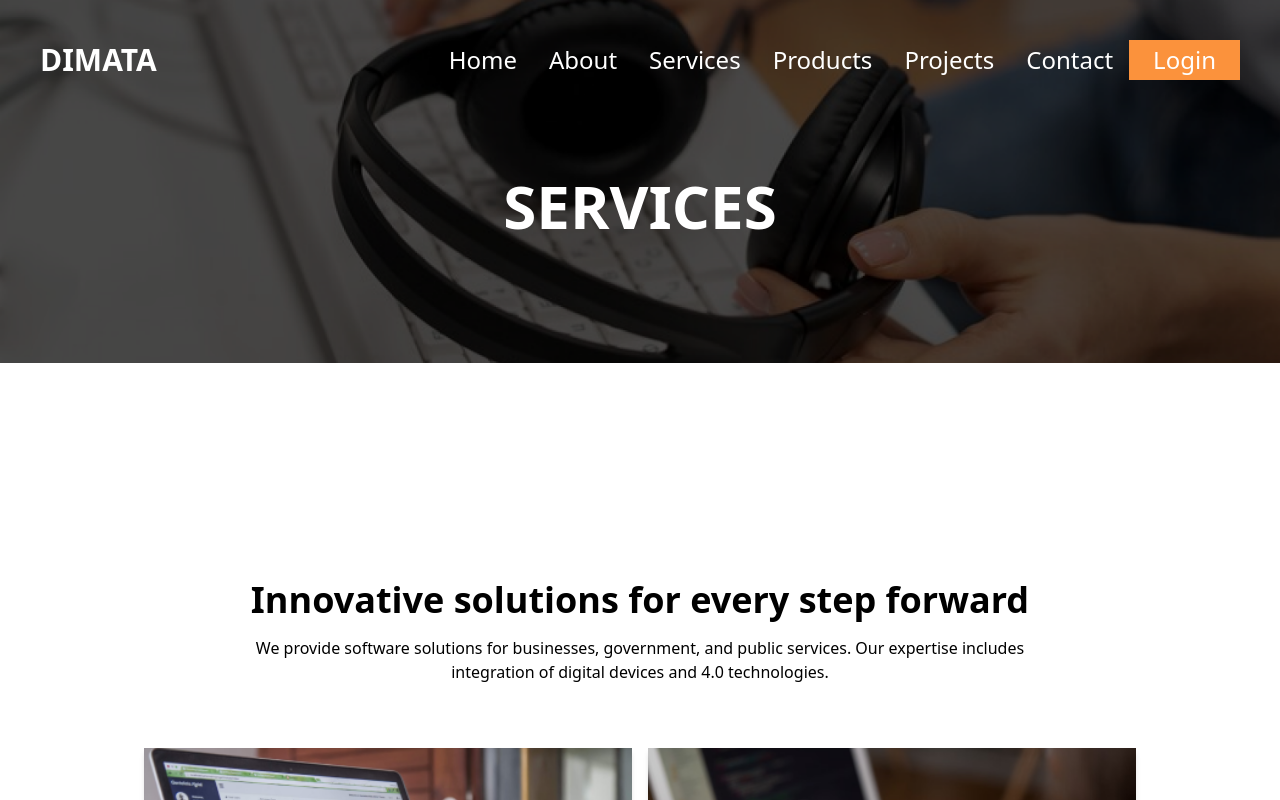
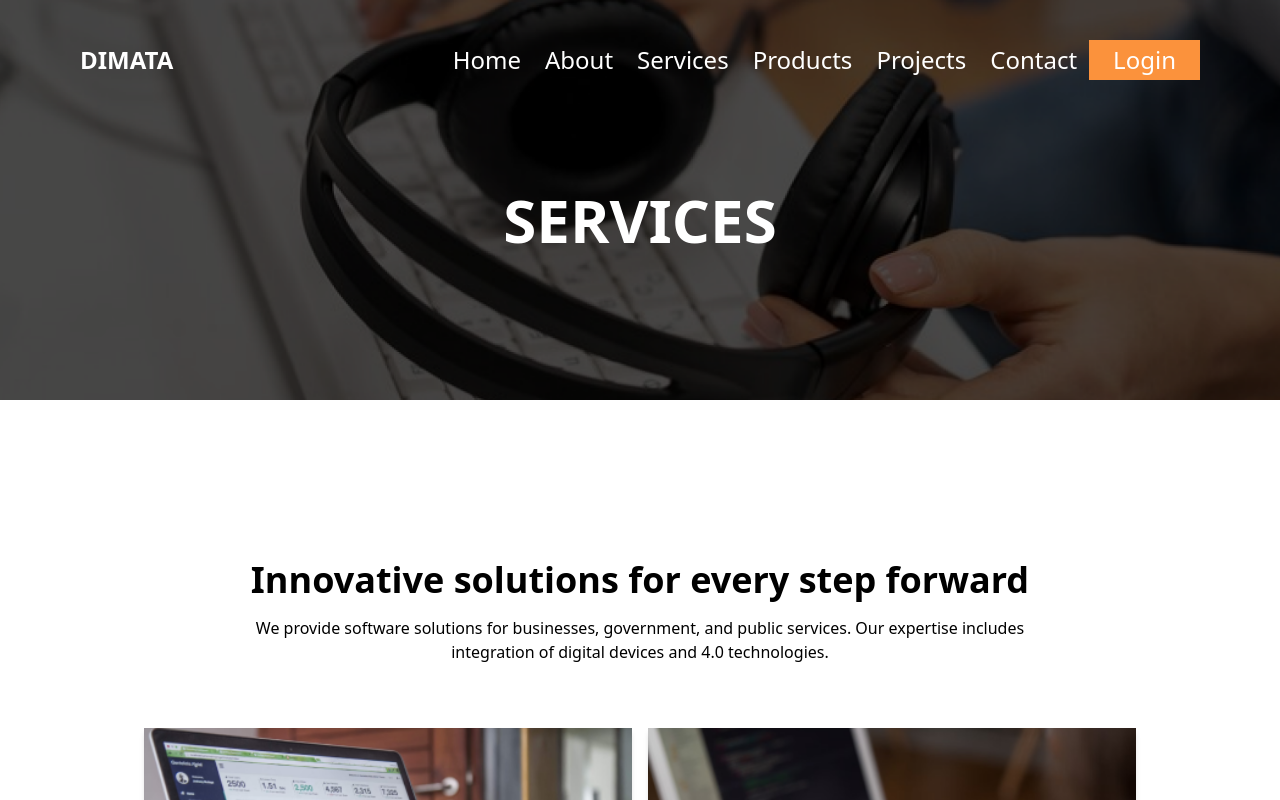
Before and after one commit to GustiWiratama/Kelompok-2-Dimata, a Next.js app: page /services in a window 1280 px wide. Shown: the top 800 px of the page. Built offline with nearby package versions, Linux system fonts and the light colour scheme.

Commit message:
fix(code)
fixing navbar styling

```diff
--- a/pages/component/navbar/index.tsx
+++ b/pages/component/navbar/index.tsx
@@ -3,26 +3,28 @@ import Link from "next/link";
 const Navbar = () => {
   return (
     <div>
-      <nav className="flex justify-between p-10 items-center bg-transparent text-white ">
-        <div className="title font-bold text-3xl">DIMATA</div>
+      <nav className="flex w-full justify-between p-10 px-20 text-2xl items-center bg-transparent text-white ">
+        <Link href="/">
+          <div className="title font-bold ">DIMATA</div>
+        </Link>
         <div className="menu ">
-          <ul className="flex  text-center text-2xl items-center">
-            <li className="pl-4 pr-4 hover:text-orange-700 cursor-pointer">
+          <ul className="flex  text-center  items-center">
+            <li className="px-3 hover:text-orange-700 cursor-pointer">
               <Link href="/">Home</Link>
             </li>
-            <li className="pl-4 pr-4 hover:text-orange-700 cursor-pointer">
+            <li className="px-3 hover:text-orange-700 cursor-pointer">
               <Link href="../about">About</Link>
             </li>
-            <li className="pl-4 pr-4 hover:text-orange-700 cursor-pointer">
+            <li className="px-3 hover:text-orange-700 cursor-pointer">
               <Link href="../services">Services</Link>
             </li>
-            <li className="pl-4 pr-4 hover:text-orange-700 cursor-pointer">
+            <li className="px-3 hover:text-orange-700 cursor-pointer">
               <Link href="../products">Products</Link>
             </li>
-            <li className="pl-4 pr-4 hover:text-orange-700 cursor-pointer">
+            <li className="px-3 hover:text-orange-700 cursor-pointer">
               <Link href="../projects">Projects</Link>
             </li>
-            <li className="pl-4 pr-4 hover:text-orange-700 cursor-pointer">
+            <li className="px-3 hover:text-orange-700 cursor-pointer">
               <Link href="/">Contact</Link>
             </li>
             <li className="pl-6 pr-6 flex text-center items-center justify-center  bg-orange-400 h-10">
--- a/pages/services.tsx
+++ b/pages/services.tsx
@@ -31,23 +31,26 @@ export default function Services() {
   ];
   return (
     <div className="relative">
-      <title>Services</title>
-      <div className="relative z-10">
-        <Navbar />
-      </div>
-      <div className="relative z-10 p-14 text-white text-center">
-        <h1 className="text-6xl font-bold">SERVICES</h1>
-      </div>
-      <div className="absolute inset-0 z-1">
+      <div className="relative w-full h-[50vh]">
         <Image
           src="/services1.png"
-          alt="Services Image"
-          width={3000}
-          height={2000}
+          alt="service Image"
+          layout="fill"
+          objectFit="cover"
+          objectPosition="center"
+          quality={100}
           priority
         />
+
+        <div className="absolute top-0 left-0 right-0 z-20">
+          <Navbar />
+        </div>
+
+        <div className="absolute inset-0 z-10 flex justify-center items-center">
+          <h1 className="text-6xl text-white font-bold mt-10">SERVICES</h1>
+        </div>
       </div>
-      <div className=" relative  mt-72 flex flex-col text-center items-center">
+      <div className=" relative  mt-40 flex flex-col text-center items-center">
         <div className="font-bold text-4xl mb-4">
           Innovative solutions for every step forward
         </div>
@@ -60,10 +63,7 @@ export default function Services() {
       <div className="max-w-screen-lg mx-auto p-4 mt-12">
         <div className="grid grid-cols-1 sm:grid-cols-2 gap-4">
           {cards.map((card, index) => (
-            <div
-              key={index}
-              className="bg-white  shadow-md overflow-hidden transition-transform duration-200 hover:scale-105"
-            >
+            <div key={index} className="bg-white  shadow-md overflow-hidden">
               <Image
                 src={card.image}
                 alt={card.title}
```
